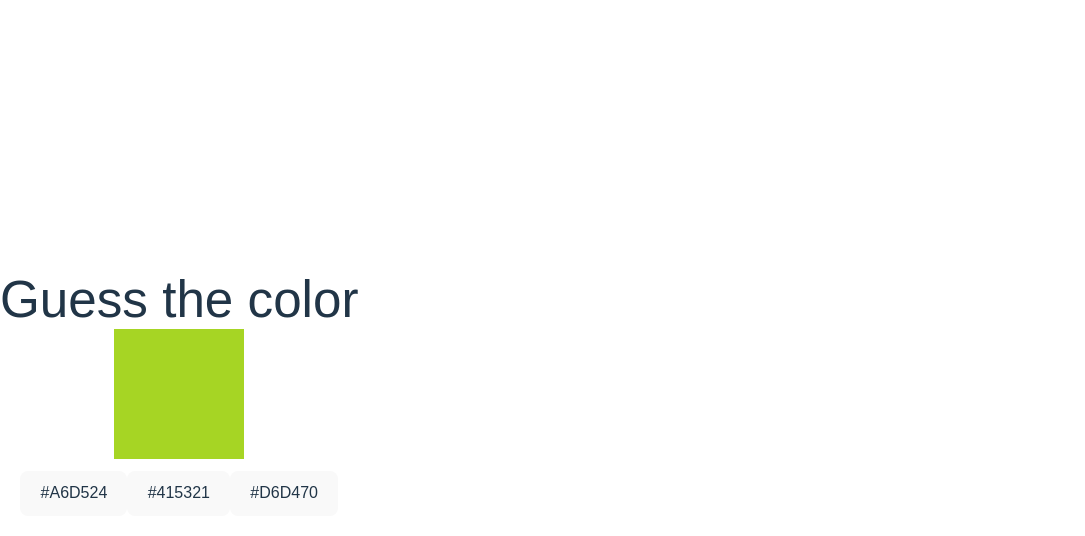
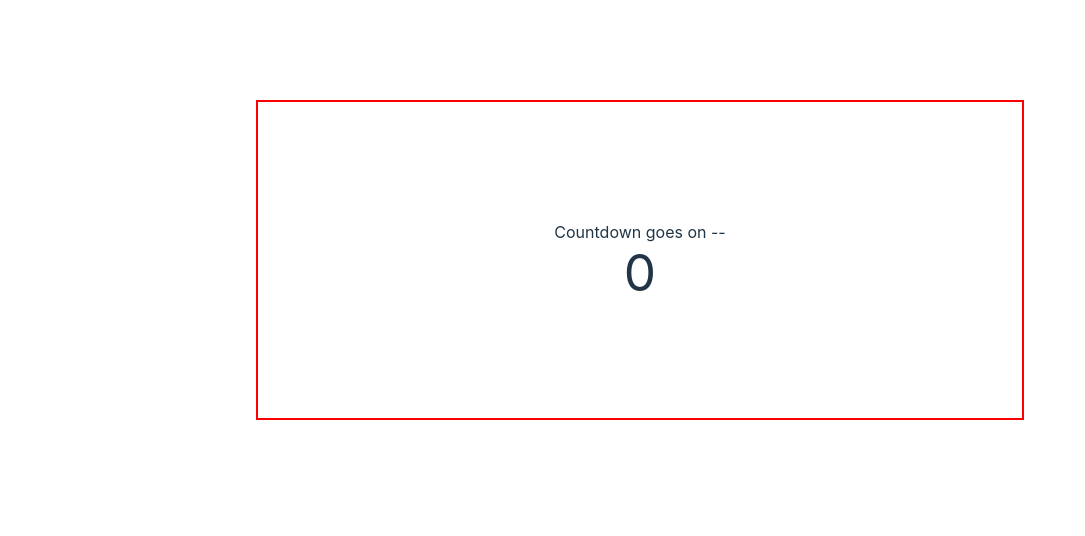
Before and after one commit to Om-Shankar-191019/react-interview, a React (Vite) app: page / in a window 1280 px wide. Shown: the top 536 px of the page, without its empty margins (0-1085 px from the left). Built offline with nearby package versions, Linux system fonts and the light colour scheme.

Commit message:
count down timer - show seconds coming down

```diff
--- a/src/App.jsx
+++ b/src/App.jsx
@@ -4,8 +4,8 @@ import ListOfItemsCheck from "./components/ListOfItemsCheck";
 import CustomTabs from "./components/CustomTabs";
 import ApiCallParent from "./components/apiCall/ApiCallParent";
 import ShuffleList from "./components/ShuffleList";
-import DarkMode from "./components/darkMode/DarkMode";
 import GuessColor from "./components/guessColor/GuessColor";
+import CountDownTimer from "./components/Countdown timer/CountdownTimer";
 
 const App = () => {
   return (
@@ -15,8 +15,8 @@ const App = () => {
       {/* <CustomTabs /> */}
       {/* <ApiCallParent /> */}
       {/* <ShuffleList /> */}
-      {/* <DarkMode /> */}
-      <GuessColor />
+      {/* <GuessColor /> */}
+      <CountDownTimer />
     </div>
   );
 };
--- /dev/null
+++ b/src/components/Countdown timer/CountdownTimer.jsx
@@ -0,0 +1,30 @@
+import React, { useEffect, useRef, useState } from "react";
+import "./style.css";
+
+const CountDownTimer = () => {
+  const [second, setSecond] = useState(5);
+  const intervalRef = useRef(null);
+
+  useEffect(() => {
+    intervalRef.current = setInterval(() => {
+      setSecond((prev) => {
+        if (prev < 1) {
+          clearInterval(intervalRef.current);
+          return prev;
+        }
+        return prev - 1;
+      });
+    }, 1000);
+    return () => clearInterval(intervalRef.current);
+  }, []);
+  return (
+    <div className="home-container">
+      <div className="timer-wrapper">
+        <h2>Countdown goes on --</h2>
+        <h1>{second}</h1>
+      </div>
+    </div>
+  );
+};
+
+export default CountDownTimer;
--- /dev/null
+++ b/src/components/Countdown timer/style.css
@@ -0,0 +1,18 @@
+.home-container{
+    height:100vh;
+    width:100vw;
+    /* border:2px solid red; */
+    display: flex;
+    flex-direction: column;
+    align-items: center;
+}
+.timer-wrapper{
+    height:40%;
+    width:60%;
+    border:2px solid red;
+    margin-top:100px;
+    display: flex;
+    flex-direction: column;
+    align-items: center;
+    justify-content: center;
+}
```
